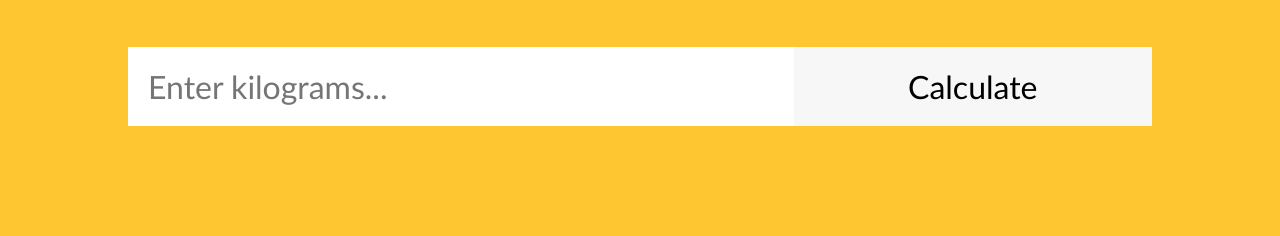
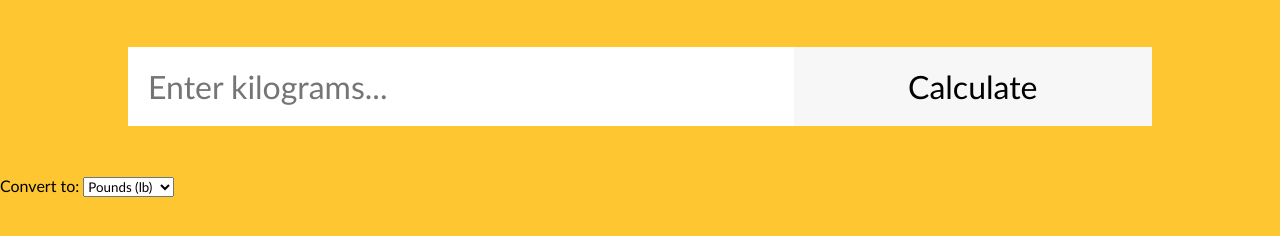
Before and after one commit to GediminasKul/exam2tasks10, a plain HTML site: page Index.html in a window 1280 px wide. Shown: the part 170-406 px from the top of the page. Drawn offline with Linux system fonts and the light colour scheme.

Commit message:
Project import, html p for output and js button.

```diff
--- a/Index.html
+++ b/Index.html
@@ -7,6 +7,7 @@
     <link rel="stylesheet" href="style.css" />
     <!-- Custom JS -->
     <script defer src="./script.js"></script>
+    <!-- GITHUB LINK https://github.com/GediminasKul/exam2tasks10.git -->
   </head>
   <body>
     <header>
@@ -22,7 +23,16 @@
           <input type="submit" id="submit-btn" value="Calculate" />
         </form>
         <!-- Place for output after form submission -->
-        <div id="output"></div>
+        <div id="output">
+          <p class="convert-to">
+            Convert to:
+            <select id="options">
+              <option value="Pounds">Pounds (lb)</option>
+              <option value="Ounces">Ounces (oz)</option>
+              <option value="Grams">Grams (g)</option>
+            </select>
+          </p>
+        </div>
       </div>
     </main>
 
--- a/script.js
+++ b/script.js
@@ -8,3 +8,10 @@ pamatyti jo pateikto svorio kovertavimą į:
 Pastaba: atvaizdavimas turi būti matomas pateikus formą ir pateikiamas
 <div id="output"></div> viduje, bei turi turėti bent minimalų stilių;
 ------------------------------------------------------------------- */
+
+let button = document.getElementById('submit-btn');
+
+button.addEventListener('click', function1());
+
+function1() {
+ }
```
